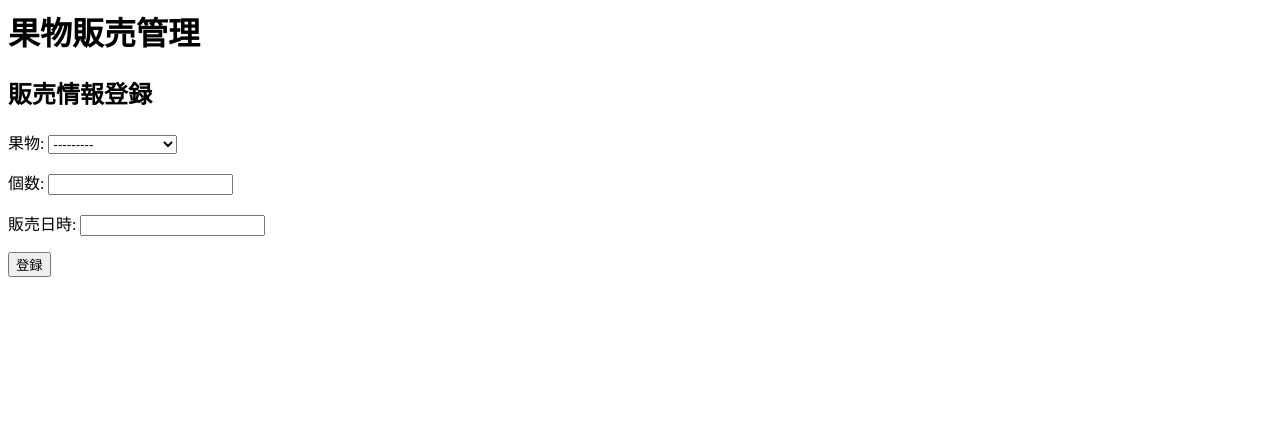
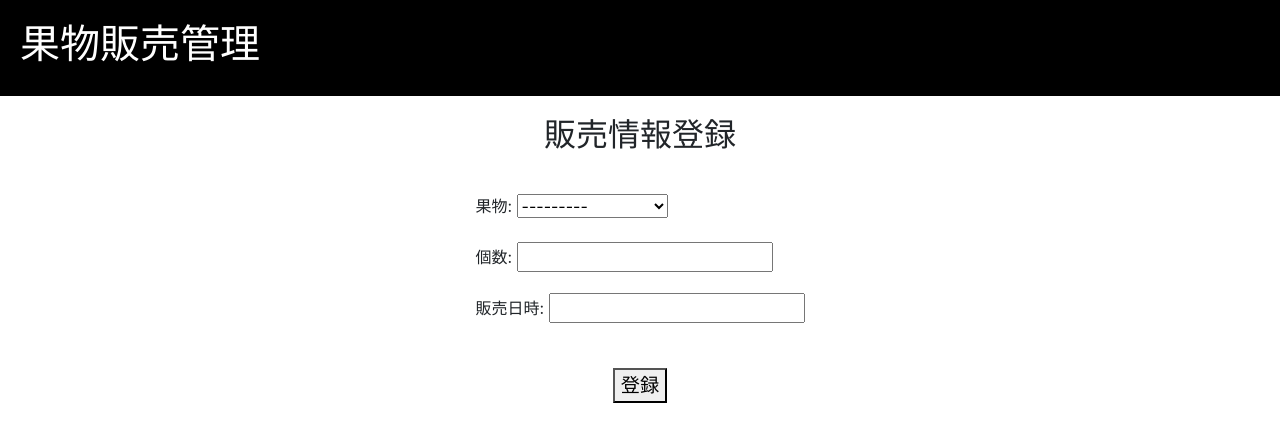
Before and after one commit to Posbin/DjangoExam, a Django app: page /sales/new in a window 1280 px wide. Shown: the top 442 px of the page. Run offline with Django 3.2, Linux system fonts and the light colour scheme; data comes from the database, SQL or seed files in the repository; some libraries are stand-ins or nearby versions.

Commit message:
レイアウト調整

```diff
--- /dev/null
+++ b/FruitSalesMgmt/static/css/FruitSalesMgmt.css
@@ -0,0 +1,64 @@
+
+.page-header {
+    padding: 20px;
+    background-color: black;
+    color: white;
+}
+
+.page-container {
+    margin-bottom: 50px;
+    padding: 20px;
+}
+
+.top {
+    text-align: center;
+}
+
+.top ul {
+    list-style-type: none;
+    margin-top: 50px;
+    padding: 0;
+}
+
+.top ul li {
+    padding-bottom: 25px;
+    font-size: 1.5rem;
+}
+
+h3 {
+    margin-top: 30px;
+    font-size: 1.5em;
+}
+
+.fruits-list, .sales-list {
+    max-width: 1000px;
+}
+
+.fruits-new-btn, .sales-new-btn {
+    margin: 20px;
+    float: right;
+    font-size: 1.2em;
+}
+
+.fruits-edit, .sales-edit {
+    text-align: center;
+}
+
+.fruits-edit-container, .sales-edit-container {
+    display: inline-block;
+}
+
+.fruits-edit-container button, .sales-edit-container button {
+    font-size: 1.2em;
+}
+
+.fruits-edit-form, .sales-edit-form {
+    margin-top: 40px;
+    margin-bottom: 40px;
+    text-align: left;
+}
+
+.all-stats-total {
+    font-size: 1.5em;
+    font-weight: bold;
+}
--- /dev/null
+++ b/FruitSalesMgmt/static/js/datatable.js
@@ -0,0 +1,22 @@
+
+function set_datatable (id, order_i, asc_or_desc) {
+    jQuery(function($){
+        $(id).DataTable({
+            lengthChange: false,
+            searching: false,
+            displayLength: 5,
+            order: [ [ order_i, asc_or_desc ] ],
+            language: {
+                "url": "//cdn.datatables.net/plug-ins/1.10.19/i18n/Japanese.json",
+                "sEmptyTable":     "テーブルにデータがありません",
+                "sInfo":           " _TOTAL_ 件中 _START_ から _END_ まで表示",
+                "oPaginate": {
+                    "sFirst":    "先頭",
+                    "sLast":     "最終",
+                    "sNext":     "次",
+                    "sPrevious": "前"
+                },
+            },
+        });
+    });
+}
--- a/FruitSalesMgmt/templates/FruitSalesMgmt/base.html
+++ b/FruitSalesMgmt/templates/FruitSalesMgmt/base.html
@@ -1,12 +1,25 @@
+{% load static %}
 <html>
     <head>
         <title>Fruit Sales Management</title>
+        <!-- Bootstrap -->
+        <link rel="stylesheet" type="text/css" href="https://stackpath.bootstrapcdn.com/bootstrap/4.3.1/css/bootstrap.min.css"/>
+        <script type="text/javascript" src="https://stackpath.bootstrapcdn.com/bootstrap/4.3.1/js/bootstrap.min.js"></script>
+        <!-- jQuery -->
+        <script src="https://ajax.googleapis.com/ajax/libs/jquery/3.3.1/jquery.min.js"></script>
+        <!-- Datatable -->
+        <link rel="stylesheet" type="text/css" href="https://cdn.datatables.net/1.10.18/css/dataTables.bootstrap4.min.css"/>
+        <script type="text/javascript" src="https://cdn.datatables.net/1.10.18/js/jquery.dataTables.min.js"></script>
+        <script type="text/javascript" src="https://cdn.datatables.net/1.10.18/js/dataTables.bootstrap4.min.js"></script>
+
+        <link rel="stylesheet" href="{% static 'css/FruitSalesMgmt.css' %}">
+        <script type="text/javascript" src="{% static 'js/datatable.js' %}"></script>
     </head>
     <body>
         <div class='page-header'>
             <h1>果物販売管理</h1>
         </div>
-        <div class='container'>
+        <div class='page-container'>
             {% block content %}
             {% endblock %}
         </div>
--- a/FruitSalesMgmt/templates/FruitSalesMgmt/sales_edit.html
+++ b/FruitSalesMgmt/templates/FruitSalesMgmt/sales_edit.html
@@ -1,9 +1,15 @@
 {% extends 'FruitSalesMgmt/base.html' %}
 
 {% block content %}
-    <h2>販売情報登録</h2>
-    <form method="POST" class="post-form">{% csrf_token %}
-        {{ form.as_p }}
-        <button type="submit">登録</button>
-    </form>
+    <div class='sales-edit'>
+        <div class='sales-edit-container'>
+            <h2>販売情報登録</h2>
+            <form method="POST" class="post-form">{% csrf_token %}
+                <div class='sales-edit-form'>
+                    {{ form.as_p }}
+                </div>
+                <button type="submit">登録</button>
+            </form>
+        </div>
+    </div>
 {% endblock %}
--- a/FruitSalesMgmt/views.py
+++ b/FruitSalesMgmt/views.py
@@ -75,8 +75,8 @@
 def stats(request):
     all_sales = Sale.objects.all()
     all_stats = Stat(all_sales)
-    monthly_stats = get_monthly_stats(5)
-    daily_stats = get_daily_stats(5)
+    monthly_stats = get_monthly_stats(3)
+    daily_stats = get_daily_stats(3)
 
     context = {
         'all_stats_total': all_stats.total,
@@ -89,23 +89,25 @@
     stats = {}
     ago = num - 1
     today = timezone.now()
-    date_i = (today - relativedelta(months=ago)).replace(day=1)
-    while date_i <= today:
+    date_i = today
+    date_end = today - relativedelta(months=ago)
+    while date_i >= date_end:
         year = date_i.year
         month = date_i.month
         key = "{0}/{1}".format(year, month)
         sales = Sale.objects.filter(datetime__year=year,
                                     datetime__month=month)
         stats[key] = Stat(sales)
-        date_i += relativedelta(months=1)
+        date_i -= relativedelta(months=1)
     return stats
 
 def get_daily_stats(num):
     stats = {}
     ago = num - 1
     today = timezone.now()
-    date_i = today - timedelta(days=ago)
-    while date_i <= today:
+    date_i = today
+    date_end = today - timedelta(days=ago)
+    while date_i >= date_end:
         year = date_i.year
         month = date_i.month
         day = date_i.day
@@ -114,7 +116,7 @@
                                     datetime__month=month,
                                     datetime__day=day)
         stats[key] = Stat(sales)
-        date_i += timedelta(days=1)
+        date_i -= timedelta(days=1)
     return stats
 
 class Stat:
```
Also changed, not shown: FruitSalesMgmt/templates/FruitSalesMgmt/fruits_edit.html (+11 -5 lines), FruitSalesMgmt/templates/FruitSalesMgmt/fruits_list.html (+7 -2 lines), FruitSalesMgmt/templates/FruitSalesMgmt/sales_list.html (+7 -2 lines), FruitSalesMgmt/templates/FruitSalesMgmt/stats.html (+5 -3 lines), FruitSalesMgmt/templates/FruitSalesMgmt/top.html (+8 -4 lines).
